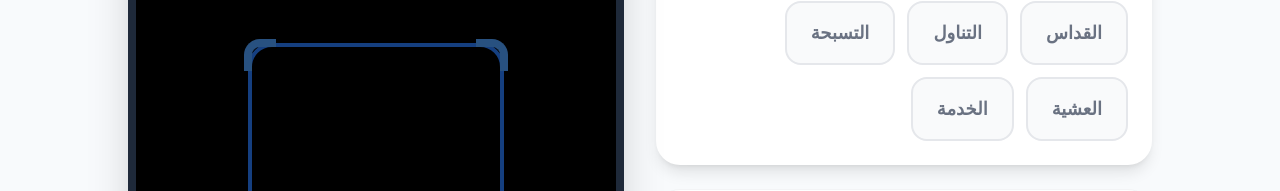
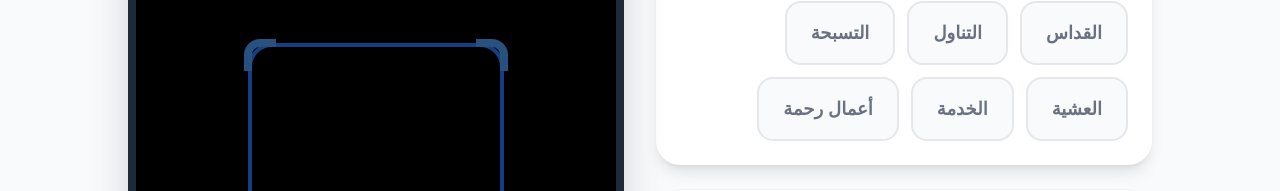
Before and after one commit to Kerollos0Samy0/Sanwy, a Next.js app: page /admin/scan in a window 1280 px wide. Shown: the part 313-504 px from the top of the page. Built offline with nearby package versions, Linux system fonts and the light colour scheme.

Commit message:
Add acts of mercy activity button

```diff
--- a/src/app/admin/record-points/page.tsx
+++ b/src/app/admin/record-points/page.tsx
@@ -150,6 +150,7 @@ export default function RecordPoints() {
                   <button onClick={() => handleAddPoints(y.id, 30, "التسبحة")} className="flex-1 md:flex-none bg-purple-50 hover:bg-purple-600 text-purple-700 hover:text-white border border-purple-200 px-4 py-3 rounded-xl font-bold text-sm md:text-base transition">التسبحة (+30)</button>
                   <button onClick={() => handleAddPoints(y.id, 20, "العشية")} className="flex-1 md:flex-none bg-orange-50 hover:bg-orange-500 text-orange-700 hover:text-white border border-orange-200 px-4 py-3 rounded-xl font-bold text-sm md:text-base transition">العشية (+20)</button>
                   <button onClick={() => handleAddPoints(y.id, 50, "الخدمة")} className="flex-1 md:flex-none bg-rose-50 hover:bg-rose-600 text-rose-700 hover:text-white border border-rose-200 px-4 py-3 rounded-xl font-bold text-sm md:text-base transition">الخدمة (+50)</button>
+                  <button onClick={() => handleAddPoints(y.id, 50, "أعمال رحمة")} className="flex-1 md:flex-none bg-fuchsia-50 hover:bg-fuchsia-600 text-fuchsia-700 hover:text-white border border-fuchsia-200 px-4 py-3 rounded-xl font-bold text-sm md:text-base transition">أعمال رحمة (+50)</button>
                 </div>
 
                 <div className="flex flex-col sm:flex-row gap-2 w-full xl:w-auto items-center bg-gray-50 p-3 rounded-xl border border-gray-200 shadow-inner">
--- a/src/app/admin/scan/page.tsx
+++ b/src/app/admin/scan/page.tsx
@@ -16,6 +16,7 @@ export default function Scan() {
     { id: 'tasbeha', name: 'التسبحة', defaultPoints: 30, color: 'bg-purple-100 text-purple-800 border-purple-400' },
     { id: 'vespers', name: 'العشية', defaultPoints: 20, color: 'bg-orange-100 text-orange-800 border-orange-400' },
     { id: 'service', name: 'الخدمة', defaultPoints: 50, color: 'bg-rose-100 text-rose-800 border-rose-400' },
+    { id: 'mercy', name: 'أعمال رحمة', defaultPoints: 50, color: 'bg-fuchsia-100 text-fuchsia-800 border-fuchsia-400' },
   ];
 
   const toggleActivity = (act: any) => {
```
